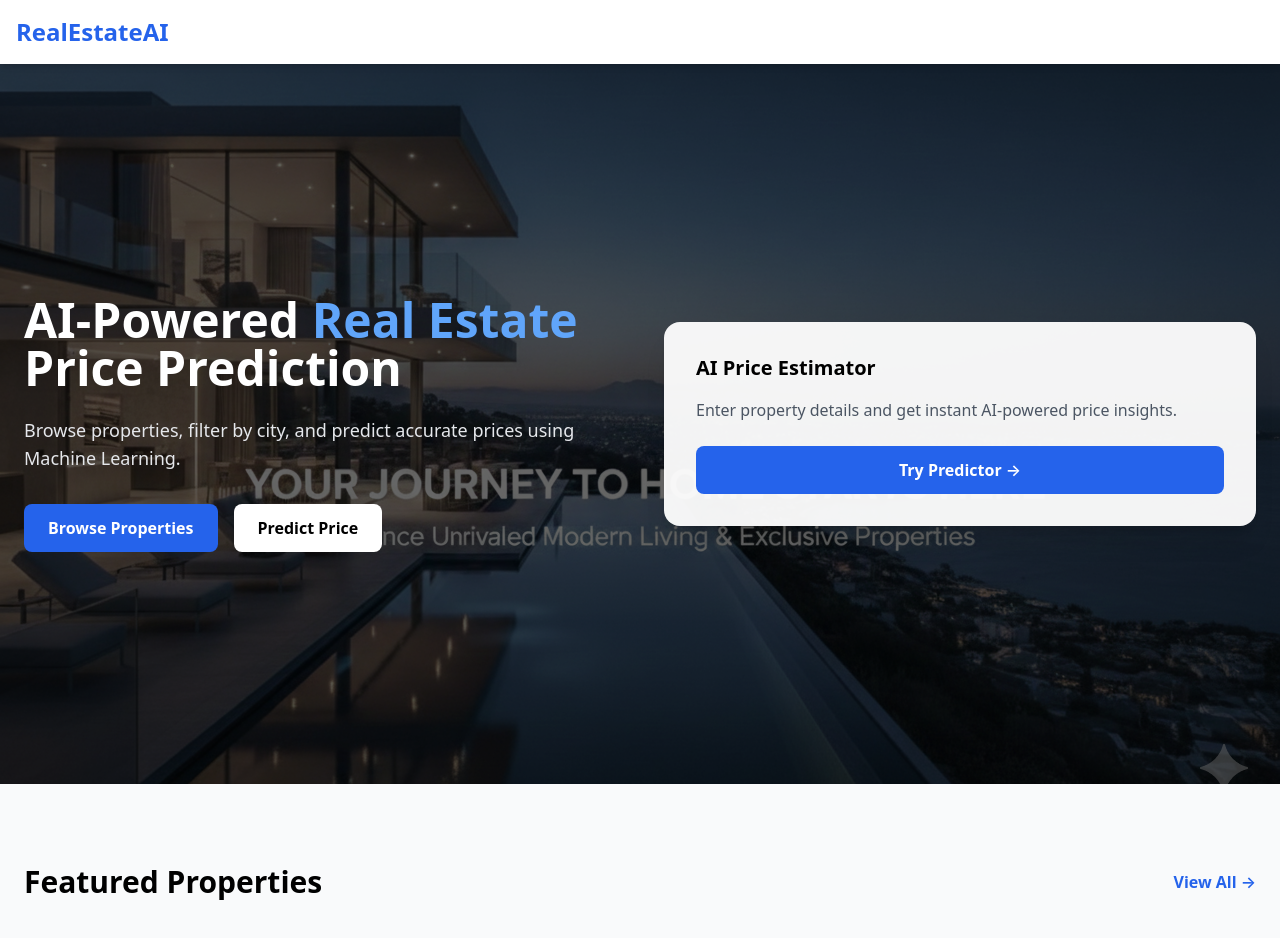
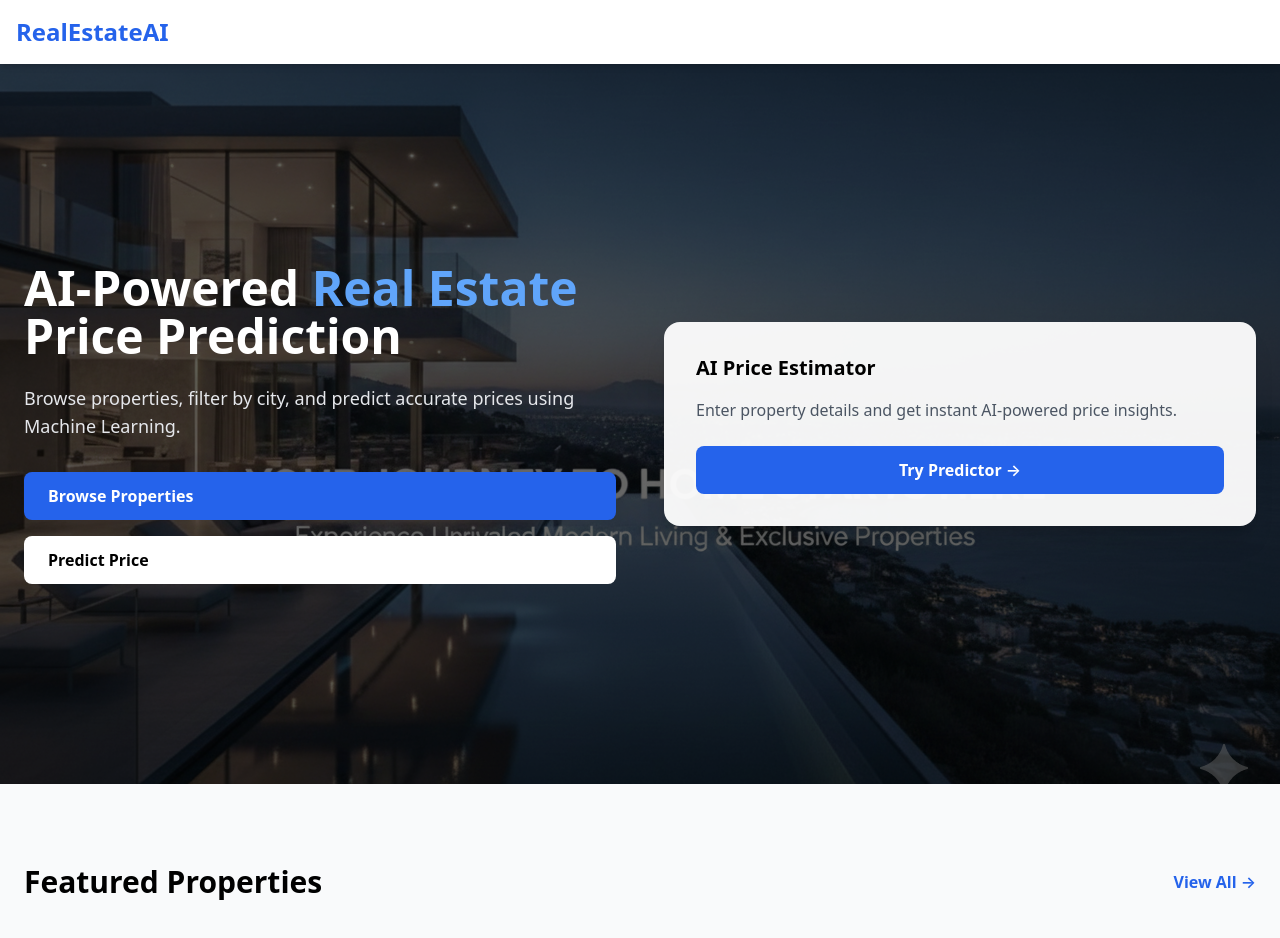
Before and after one commit to KareemOwaiz/real-estate-ai, a React (Vite) app in the folder frontend/: page / in a window 1280 px wide. Shown: the top 938 px of the page. Built offline with nearby package versions, Linux system fonts and the light colour scheme; no server answers.

Commit message:
Update Home.jsx

```diff
--- a/frontend/src/pages/Home.jsx
+++ b/frontend/src/pages/Home.jsx
@@ -51,7 +51,7 @@ export default function Home() {
               Browse properties, filter by city, and predict accurate prices using Machine Learning.
             </p>
 
-            <div className="mt-8 flex gap-4">
+            <div className="mt-8 flex flex-col sm:flex-row gap-4">
               <Link
                 to="/properties"
                 className="bg-blue-600 hover:bg-blue-700 px-6 py-3 rounded-lg font-semibold"
@@ -86,7 +86,7 @@ export default function Home() {
       </section>
 
       {/* ================= FEATURED PROPERTIES ================= */}
-      <section className="max-w-7xl mx-auto px-6 py-20">
+      <section className="max-w-7xl mx-auto px-4 md:px-6 py-16 md:py-20">
         <div className="flex justify-between items-center mb-10">
           <h2 className="text-3xl font-bold">Featured Properties</h2>
           <Link to="/properties" className="text-blue-600 font-semibold">
```
